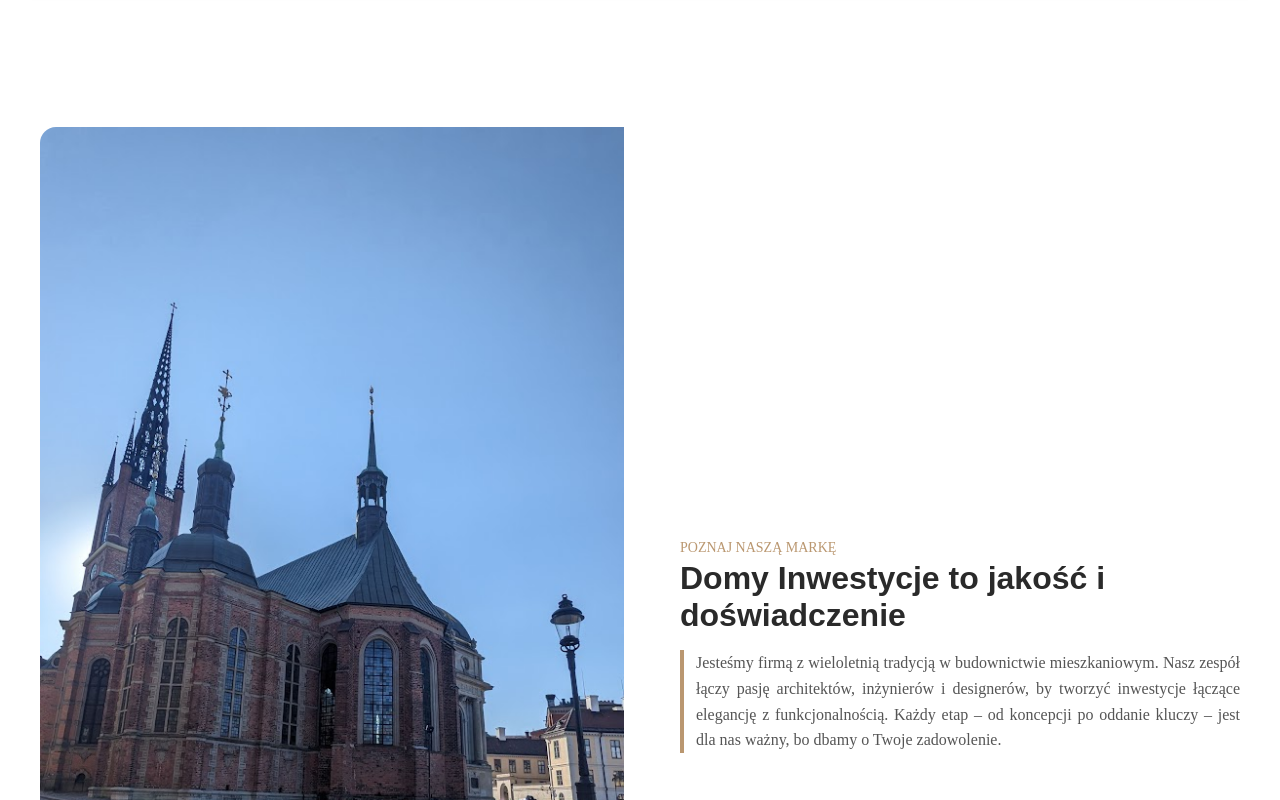
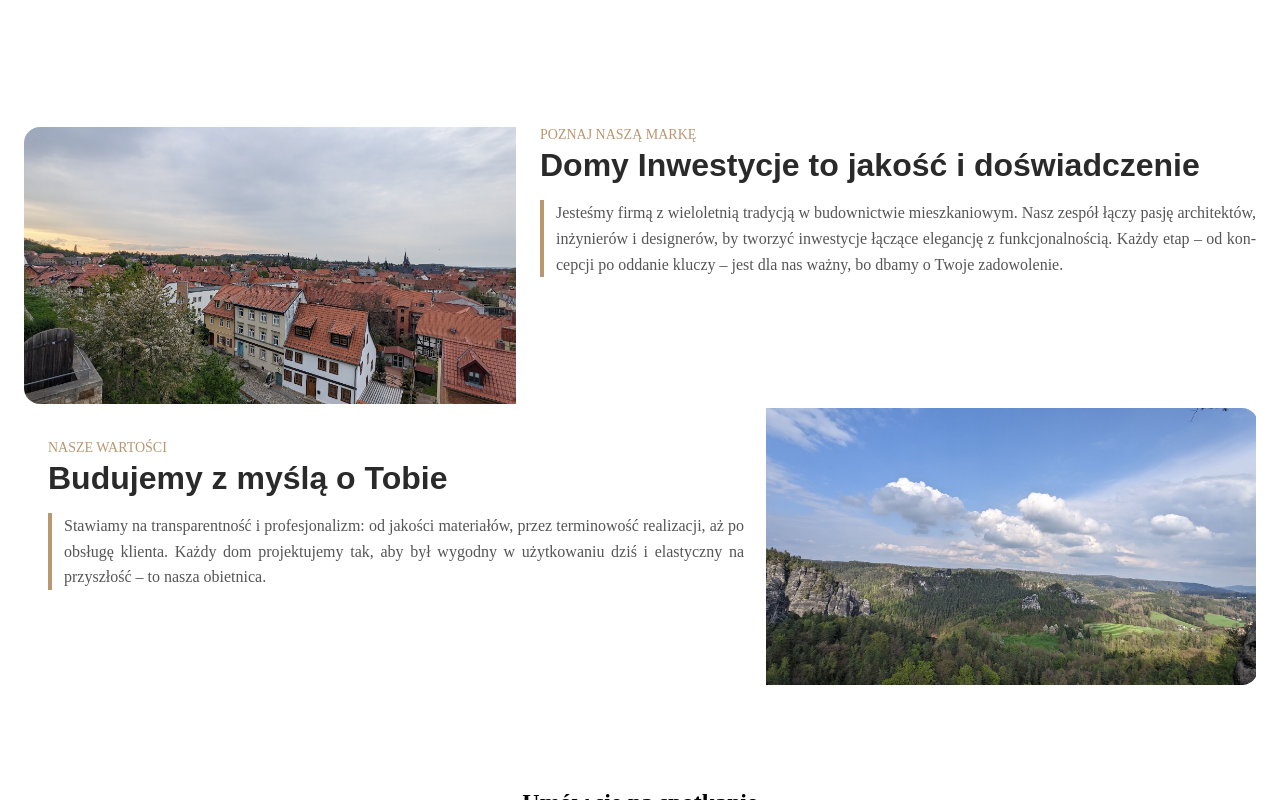
Before and after one commit to DimitryIvaniuta/real-estate-trade-site, a React (Vite) app: page / in a window 1280 px wide. Shown: the part 6100-6900 px from the top of the page. Built offline with nearby package versions, Linux system fonts and the light colour scheme.

Commit message:
About section functionality

```diff
--- a/src/components/About/About.module.scss
+++ b/src/components/About/About.module.scss
@@ -1,4 +1,4 @@
-// About.module.scss
+/* src/components/About/About.module.scss */
 
 $dark-gold: #ba9770;
 $text-dark: #2a2a2a;
@@ -10,54 +10,72 @@ $text-light: #555;
 }
 
 .inner {
-  max-width: 1200px;
+  min-width: 1200px;
   margin: 0 auto;
 }
 
-/* Each row is a two-col grid */
+/* Two-column rows, no gap so corners meet */
 .row {
   display: grid;
-  grid-template-columns: repeat(2, 1fr);
-  align-items: center;
-  gap: 32px;
-  margin-bottom: 64px;
+  grid-template-columns: 1fr 1fr;
+  align-items: start;  // top-align both
+  gap: 0;              // no gutter, so images “kiss”
+  margin-bottom: 4px;
+
+  //@media (max-width: 768px) {
+  //  grid-template-columns: 1fr; // stack on mobile
+  //  margin-bottom: 40px;
+  //}
 }
 
-/* Wrap images and apply corner rounding per row */
+/* Image wrapper always fills its column width */
 .imageWrapper {
+  width: 100%;
   overflow: hidden;
+  display: block;
+
+  @media (max-width: 768px) {
+    margin-bottom: 24px; // spacing before the text when stacked
+  }
 }
 
+/* First row image: round left corners */
 .firstImage .image {
-  /* round top-left & bottom-left corners */
   border-radius: 16px 0 0 16px;
 }
 
+/* Second row image: round right corners */
 .secondImage .image {
-  /* round top-right & bottom-right corners */
   border-radius: 0 16px 16px 0;
+  margin-left: 2px;
 }
 
+/* Images scale to column width & keep aspect ratio */
 .image {
   display: block;
   width: 100%;
   height: auto;
-  object-fit: cover;
+  object-fit: cover; /* can use contain if you need no cropping at all */
 }
 
 /* Text column */
 .textWrapper {
   position: relative;
-  padding-left: 24px; /* room for vertical bar */
+  padding-left: 24px; // space for the vertical bar
+  align-self: start;  // top-align with image
+
+  @media (max-width: 768px) {
+    padding-left: 0;
+  }
 }
 
-/* Vertical bar beside text */
+/* Decorative vertical bar next to text */
 .textBox {
   position: relative;
   padding-left: 16px;
-}
-
-.textBox::before {
+  margin: 0;
+  width: 700px;
+  &::before {
     content: '';
     position: absolute;
     left: 0;
@@ -67,7 +85,13 @@ $text-light: #555;
     background: $dark-gold;
   }
 
-/* Subtitle / overline */
+  @media (max-width: 768px) {
+    padding-left: 0;
+    &::before { display: none; }
+  }
+}
+
+/* Overline / subtitle */
 .subtitle {
   font-size: 0.875rem;
   color: $dark-gold;
@@ -75,15 +99,19 @@ $text-light: #555;
   margin-bottom: 4px;
 }
 
-/* Main heading */
+/* Heading */
 .title {
   font-family: 'Poppins', sans-serif;
   font-size: 2rem;
   color: $text-dark;
   margin: 0 0 16px;
+
+  @media (max-width: 768px) {
+    margin-bottom: 12px;
+  }
 }
 
-/* Paragraph text */
+/* Paragraph */
 .text {
   color: $text-light;
   line-height: 1.6;
--- a/src/components/About/About.tsx
+++ b/src/components/About/About.tsx
@@ -33,11 +33,11 @@ export const About: React.FC = () => (
 
       {/* Row 2: Text left, image right */}
       <div className={styles.row}>
-        <div className={styles.textWrapper}>
+        <div className={styles.textWrapper} style={{ marginTop: '2rem' }}>
           <p className={styles.subtitle}>Nasze wartości</p>
           <h2 className={styles.title}>Budujemy z myślą o Tobie</h2>
           <div className={styles.textBox}>
-            <p className={styles.text}>
+            <p className={styles.text} style={{paddingRight: 20}}>
               Stawiamy na transparentność i profesjonalizm: od jakości materiałów, przez
               terminowość realizacji, aż po obsługę klienta. Każdy dom projektujemy tak, aby
               był wygodny w użytkowaniu dziś i elastyczny na przyszłość – to nasza obietnica.
```
Also changed, not shown: src/assets/about1.jpg, src/assets/about2.jpg, src/components/ContactSection/ContactSection.module.scss (added). Lines whose indentation alone changed are shown as unchanged.
